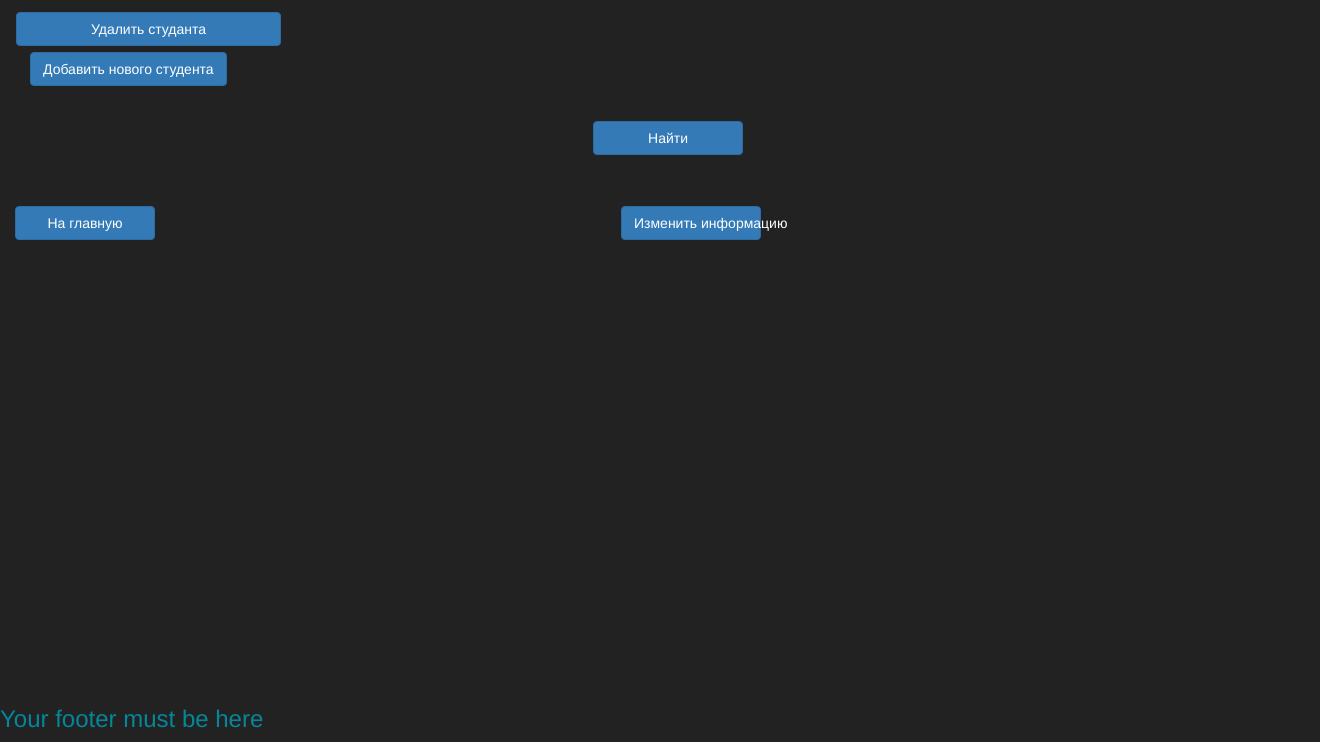
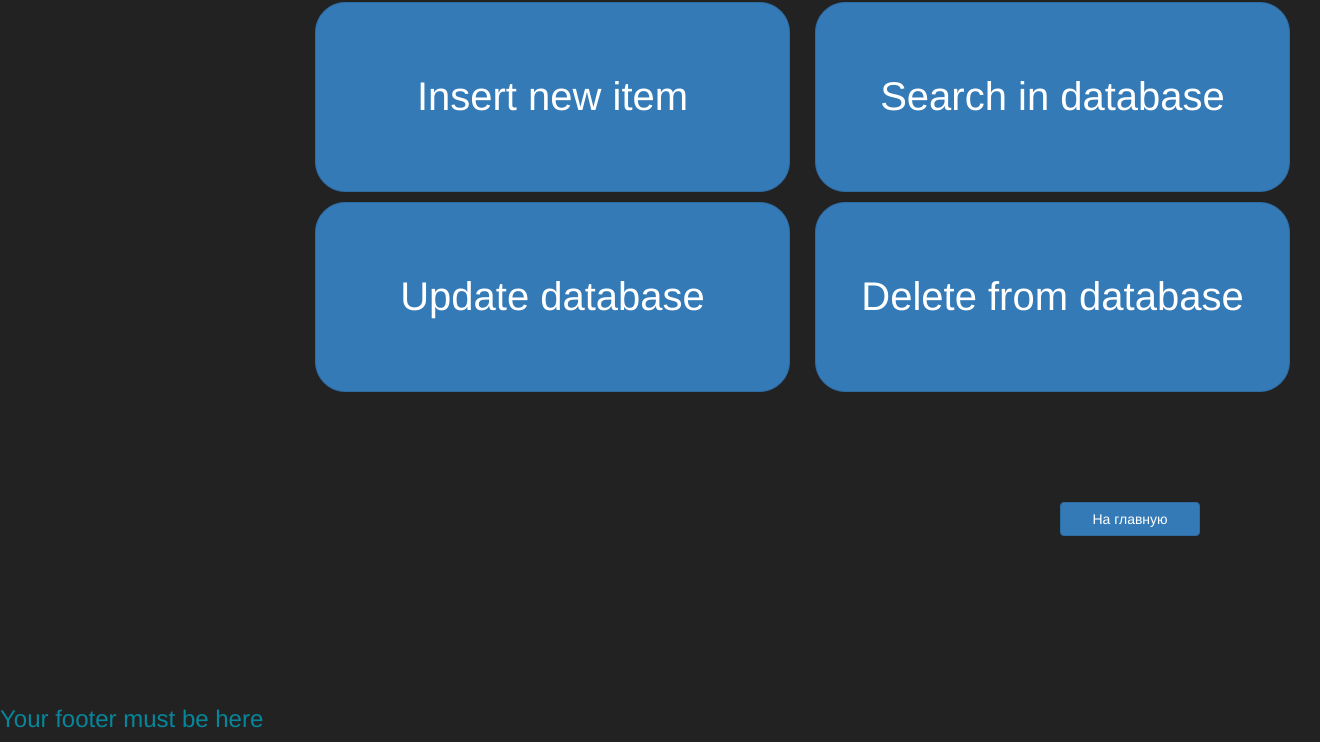
Before and after one commit to Kordebalet67/DataBase, a Django app: page /main in a window 1320 px wide. Shown: the part 58-800 px from the top of the page. Run offline with Django 3.2, Linux system fonts and the light colour scheme; some libraries are stand-ins or nearby versions.

Commit message:
a few updates in css and a BIG translation in insert_education.html going further

```diff
--- a/static/style.css
+++ b/static/style.css
@@ -47,12 +47,9 @@
 
 
 .btn1 {
-    display: inline;
-    position: relative;
-    top: 0px;
-    width: 265px;
-    left: 1px;
-    margin-top: 10px;
+    height: 190px;
+    width: 95%;
+
 }
 
 .btn3 {
@@ -81,30 +78,25 @@
 .btn6 {
     position: absolute;
     width: 140px;
-    top: 204px;
+    top: 500px;
 }
 
 .btn7 {
-    display: inline;
-    top: 194px;
-    position: absolute;
-    width: 140px;
-    left: 621px;
-    margin-top: 10px;
+    height: 190px;
+    width: 95%;
+    border-radius: 4px;
+    font-size: 40px;
 }
 
 .btn8 {
-    position: absolute;
-    left: 30px;
-    top: 50px;
+    height: 190px;
+    width: 95%;
 }
 
 .btn9 {
-    display: inline;
-    position: absolute;
-    top: 119px;
-    width: 150px;
-    left: 593px;
+    height: 190px;
+    width: 95%;
+
 }
 
 .btn10 {
@@ -116,8 +108,17 @@
     margin-top: 10px;
 }
 
-.btn {
-    padding: 10px 12px;
+.btn11 {
+    width: 248px;
+}
+
+.btn23 {
+    display: inline;
+    position: relative;
+    top: 10px;
+    width: 250px;
+    left: 1px;
+    margin-top: 10px;
 }
 
 .rowust {
@@ -212,3 +213,20 @@ table.studentTable td, table.studentTable th {
     width: 150px;
     padding: 5px;
 }
+
+.grid-container {
+    display: grid;
+
+    grid-template-areas: "button1 button2" "button3 button4";
+    grid-template-rows: repeat(2, 200px);
+    grid-template-columns: repeat(2, 500px);
+}
+
+
+.grid-container-insert {
+    display: grid;
+
+    grid-template-areas: "column1 column2 column3";
+    grid-template-rows: repeat(2, 200px);
+    grid-template-columns: repeat(2, 500px);
+}
--- a/templates/auth/auth.html
+++ b/templates/auth/auth.html
@@ -27,7 +27,7 @@
                         {{ form.password }}
                     </div>
                     <div>
-                        <button type="submit" class="btn1 btn btn-primary">Войти</button>
+                        <button type="submit" class="btn11 btn btn-primary">Войти</button>
                     </div>
                 </form>
             </div>
--- a/templates/main/main.html
+++ b/templates/main/main.html
@@ -1,28 +1,41 @@
 {% extends 'base.html' %}
 
 {% block title %}
-    <title>Главная страница</title>
+    <title>Main Page</title>
 {% endblock title %}
 
 {% block content %}
+    <div class="col-lg-8 col-lg-offset-3">
+
+        <div class="grid-container">
             <form action="../educ">
-        <div>
-            <button type="submit" class="btn8 btn btn-primary">Добавить нового студента</button>
+                <div style="grid-area:button1">
+                    <button type="submit" class="btn8 btn btn-primary" style="grid-area:button1; border-radius: 30px;
+font-size: 40px">Insert new item
+                    </button>
                 </div>
             </form>
-    <form action="../search">
-        <div>
-            <button type="submit" class="btn9 btn btn-primary">Найти</button>
+            <form action="../search/search.html">
+                <div style="grid-area:button2">
+                    <button type="submit" class="btn9 btn btn-primary" style="grid-area:button2; border-radius: 30px;
+font-size: 40px">Search in database
+                    </button>
                 </div>
             </form>
-    <form action="../upd">
-        <div>
-            <button type="submit" class="btn7 btn btn-primary">Изменить информацию</button>
+            <form action="../search/search.html">
+                <div style="grid-area:button3">
+                    <button type="submit" class="btn7 btn btn-primary" style="grid-area:button3; border-radius: 30px;
+font-size: 40px">Update database
+                    </button>
                 </div>
             </form>
-    <form action="../del">
-        <div>
-            <button type="submit" class="btn1 btn btn-primary">Удалить студанта</button>
+            <form action="../search/search.html">
+                <div style="grid-area:button4">
+                    <button type="submit" class="btn1 btn btn-primary" style="grid-area:button4; border-radius: 30px;
+font-size: 40px">Delete from database
+                    </button>
                 </div>
             </form>
+        </div>
+    </div>
 {% endblock content %}
```
Also changed, not shown: templates/insert/insert_education.html (+62 -6 lines). Lines whose indentation alone changed are shown as unchanged.
